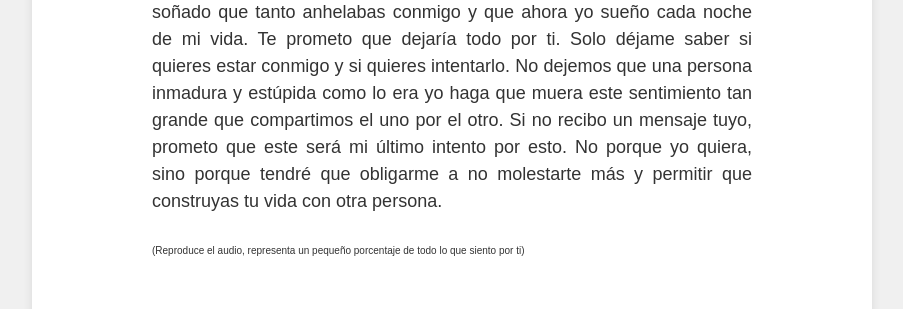
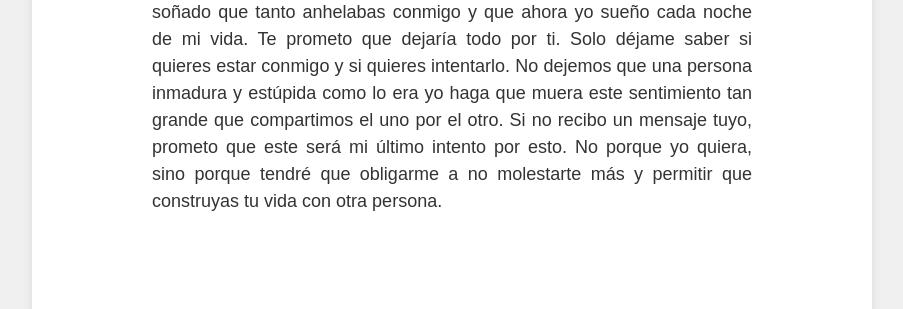
Before and after one commit to MaxProFiles/MaxProfiles.github.io, a plain HTML site: page te_amo.html in a window 1280 px wide. Shown: the part 1394-1703 px from the top of the page, without its empty margins (188-1091 px from the left). Drawn offline with Linux system fonts and the light colour scheme.

Commit message:
Update te_amo.html

```diff
--- a/te_amo.html
+++ b/te_amo.html
@@ -42,7 +42,7 @@
         <p>Hoy es 21 de marzo, y fue el día perfecto para decirte esto. Llevaba semanas pensando en cuál sería el momento correcto para buscarte o hablarte. Un día, mientras me duchaba triste y pensativo, recordé que para ti este día era especial y que solías pedir flores amarillas. Esta vez decidí que no sería así, que no tendrías que pedirlas, sino que yo te las daría porque así lo siento en mi corazón. Investigué por qué este día era especial para ti y entendí que siempre quisiste recibir flores desde niña. Permíteme disculparme por no estar allí para entregártelas, ya sabes las razones. Sin embargo, te prometo que muy pronto estaré allí buscándote con tus flores amarillas.</p>
         <p>Este regalo es para recordarte cuánto te amo, cuánto pienso en ti y cuánto te extraño, espero te guste, me esforcé mucho para que todo saliera como quiero (no preguntes canto me demore sjsj) y espero asi sea jeje. No te olvido y no dejo de pensar en ti en ningún momento de mi vida. Sé que lo que siento por ti es incomprensible, no podría ni explicarlo, pero entendí que no es lo que siento por ti, sino lo que no siento por nadie más. Y no solo eso, también lo que nunca había sentido por nadie más. Ana, créeme que cuando te alejé de mi lado lo hice porque sentía y me daba cuenta de que no te convenía, que lo único que hacía era hacerte daño. Pero ahora que estoy luchando por ti, lo hago porque estoy seguro y me doy cuenta de que esta vez es diferente, que esta vez yo soy diferente. Tengo más que claro que si aceptas estar conmigo algún día, tendremos ese amor soñado que tanto anhelabas conmigo y que ahora yo sueño cada noche de mi vida. Te prometo que dejaría todo por ti. Solo déjame saber si quieres estar conmigo y si quieres intentarlo. No dejemos que una persona inmadura y estúpida como lo era yo haga que muera este sentimiento tan grande que compartimos el uno por el otro. Si no recibo un mensaje tuyo, prometo que este será mi último intento por esto. No porque yo quiera, sino porque tendré que obligarme a no molestarte más y permitir que construyas tu vida con otra persona.
         </div>
-        <p><span style = "margin-top: -100px; font-size: 10px; margin-left: 100px; margin-right: 150px;"> (Reproduce el audio, representa un pequeño porcentaje de todo lo que siento por ti)</span></p>
+
         <br><br><br>
 
 
```
